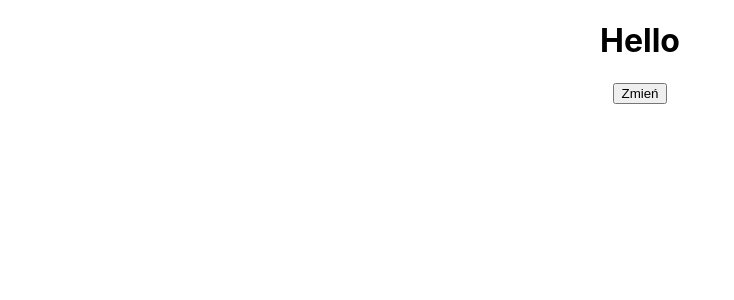
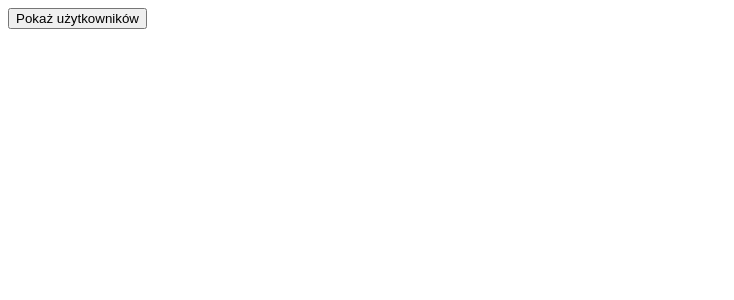
Before and after one commit to Nolandos/react-redux-exercise, a React (Create React App) app: page / in a window 1280 px wide. Shown: the top 300 px of the page, without its empty margins (0-734 px from the left). Built offline with nearby package versions, Linux system fonts and the light colour scheme.

Commit message:
Exercise

```diff
--- a/package.json
+++ b/package.json
@@ -5,7 +5,9 @@
   "dependencies": {
     "react": "^16.8.6",
     "react-dom": "^16.8.6",
-    "react-scripts": "3.0.1"
+    "react-redux": "^7.1.0",
+    "react-scripts": "3.0.1",
+    "redux": "^4.0.1"
   },
   "scripts": {
     "start": "react-scripts start",
--- a/src/App.js
+++ b/src/App.js
@@ -1,18 +1,45 @@
 import React from 'react';
-import './App.css';
-import { useSelector, useDispatch } from 'react-redux';
-import { goodbye } from './actions';
+import { connect } from 'react-redux';
+import User from './components/User/User.jsx';
 
-function App(props) {
-  const hello = useSelector(state => state.helloReducer);
-  const dispatch = useDispatch();
-
-  return (
-    <div className="App">
-      <h1>{hello}</h1>
-      <button onClick={() => dispatch(goodbye('Siemanko'))}>Zmień</button>
-    </div>
-  );
+function search(users) {
+  return {
+      type: 'SEARCH_USERS',
+      users
+  }
 }
 
-export default App;
+class App extends React.Component {
+
+  getUsers = () => {
+    const searchText = 'Nolandos'; // tak na sztywno sobie można podać :)
+    const url = `https://api.github.com/search/users?q=${searchText}`;
+    fetch(url)
+      .then(response => response.json())
+      .then(responseJson => this.props.searchUsers(responseJson.items));
+  }
+
+render() {
+  const { users } = this.props;
+    return (
+      <div>
+        <button onClick={this.getUsers} >Pokaż użytkowników</button>
+        <ul>{users.map(user => <User key={user.login} {...user} />)}</ul>
+      </div>
+    );
+  }
+}
+
+const mapStateToProps = (state) => {
+  return {
+        users: state.users
+    };
+};
+
+const mapDispatchToProps = (dispatch) => {
+  return {
+    searchUsers: (users) => dispatch(search(users))
+  }
+};
+
+export default App = connect(mapStateToProps, mapDispatchToProps)(App);
--- a/src/actions/index.js
+++ /dev/null
@@ -1,6 +0,0 @@
-export const goodbye = (info) => {
-    return {
-        type: 'DISPLAY',
-        info
-    };
-};
--- /dev/null
+++ b/src/components/User/User.jsx
@@ -0,0 +1,12 @@
+import React from 'react';
+
+const User = ({ login, avatar_url }) => {
+    return (
+        <ul>
+            { login }
+            <img src={avatar_url} style={{maxWidth: '100px'}}></img>
+        </ul>
+    )
+}
+
+export default User;
--- a/src/index.js
+++ b/src/index.js
@@ -1,11 +1,29 @@
 import React from 'react';
-import ReactDOM from 'react-dom';
-import './index.css';
+import { render } from 'react-dom';
+import { createStore } from 'redux';
+import { Provider } from 'react-redux';
+
 import App from './App';
 
-import { store } from "./store";
-import { Provider } from "react-redux";
-ReactDOM.render(
-    <Provider store={store}>
-        <App />
-    </Provider>, document.getElementById('root'));
+const reducer = (state, action) => {
+  switch (action.type) {
+    case 'SEARCH_USERS':
+      return { ...state, users: action.users};
+    default:
+      return state;
+    }
+};
+
+const initialState = {
+    users: []
+}
+
+const store = createStore(reducer, initialState);
+
+
+render(
+  <Provider store={store}>
+    <App/>
+  </Provider>
+  , document.getElementById('root')
+);
--- a/src/reducers/helloReducer.js
+++ /dev/null
@@ -1,10 +0,0 @@
-const helloReducer = (state='Hello', action) => {
-    switch(action.type) {
-        case 'DISPLAY' :
-            return state = action.info;
-        default:
-            return state;
-    }
-};
-
-export default helloReducer;
--- a/src/reducers/index.js
+++ /dev/null
@@ -1,8 +0,0 @@
-import helloReducer from './helloReducer';
-import { combineReducers } from 'redux';
-
-const allReducers = combineReducers({
-    helloReducer: helloReducer
-})
-
-export default allReducers;
--- a/src/store.js
+++ b/src/store.js
@@ -1,4 +1,9 @@
 import { createStore } from 'redux';
 import allReducers from './reducers';
 
-export const store = createStore(allReducers);
+const initialStore = {
+    users: [],
+    searchText: ''
+}
+
+export const store = createStore(allReducers, { counter: 0 });
```
Also changed, not shown: 1 other file (tests, documents, lock files or other folders).
